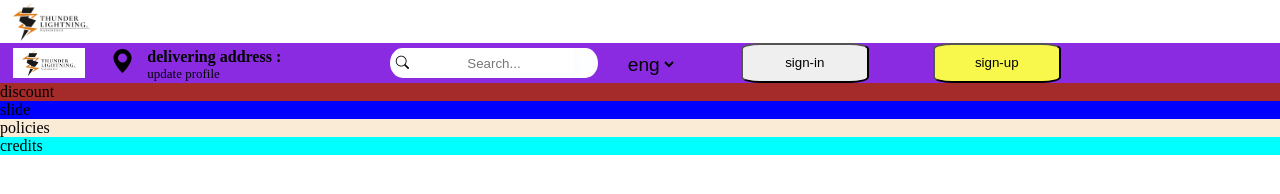
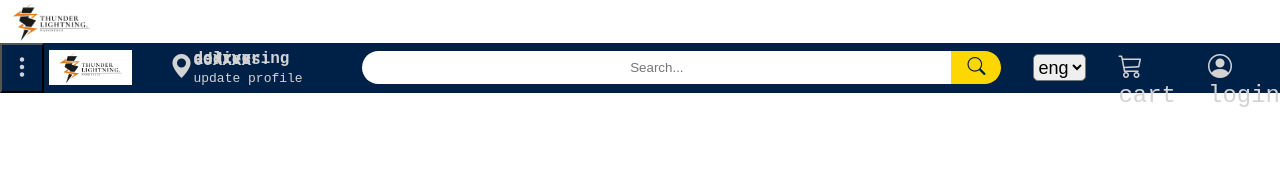
Before and after one commit to Sarath-Dharmaraj/E-Commerce, a plain HTML site: page index.html in a window 1280 px wide. Drawn offline with nearby package versions, Linux system fonts and the light colour scheme; a web font is replaced by a local one.

Commit message:
header updated

```diff
--- a/css.css
+++ b/css.css
@@ -1,67 +1,83 @@
-* {
+body {
     margin: 0;
+    max-width: 100%;
     box-sizing: border-box;
-}#logo-header-image{
+    font-family: "Audiowide", monospace;
+}#header-logo-image{
     width: 8%;
     margin: 0px;
     border: 0cap;
     vertical-align: middle;
 }
 #header-container{
+    background-color: #002147;
+    color: lightgray;
     display: flex;
-    vertical-align: middle;
-    height:40px;
+    align-items: center;
+    height:50px;
+    max-width: 100%;
 }
-#header-address{
-    margin-left: 2%;
-    width: 20%;
-    color: black;
+#header-container-3dot{
+
+    height: 100%;
+    width: 5%;
+    font-size: x-large;
+    color: lightgrey;
+    background-color: transparent;
 }
-#search-icon,#search-box,#search-disabled-button,#logo-header-tool-image{
-    height: 30px;
-    border: 0cap;
-    margin: 0.45% 0px;
+#header-container-address{
+    display: flex;
+    margin-left: 2.5%;
+    align-items: center;
 }
-#logo-header-tool-image{
-    margin-left: 1%;
-    vertical-align: middle;
-
+#header-container-search{
+    display: flex;
+    gap: 0px;
+    height: 65%;
+    margin-left: 2.5%;
 }
-#toolbar-header{
-  display: flex;
-  gap: 0px;
-  margin-top: 0.35%;
+#header-container-search-box{
+    border: 0px;
+    width: 585px;
+    border-bottom-left-radius: 25px ;
+    border-top-left-radius: 25px;
+    text-align: center;
 }
-#search-icon{
-    margin-left: 10%;
-    border-top-left-radius: 50%;
-    border-bottom-left-radius: 50%;
+#header-container-search-box:focus{
+    outline: 1px solid gold;
+    outline-offset: 2px;
 }
-#search-box{
-    text-align: center;
-    vertical-align: middle;
-    width: 100%;
+#header-container-search-icon{
+    border-bottom-right-radius: 25px;
+    border-top-right-radius: 25px;
+    border: 0;
+    font-size: large;
+    color: #002147;
+    background-color: gold;
+    width: 50px;
 }
-#search-disabled-button{
-    border-top-right-radius: 50%;
-    border-bottom-right-radius: 50%;
+#header-container-lang-selection{
+    font-size: large;
+    margin-left: 2.5%;
+    height: 55%;
+    border-radius: 5px;
 }
-#search-box:focus{
+#header-container-lang-selection:focus{
     outline: none;
 }
-#languages{
-    font-size: larger;
-    margin: 0.5% 0px 0px 1%;
-    height: 31px;
-    border-radius: 20%;
-    background-color: hsla(0, 0%, 0%, 0);
-    border: 0cap;
+#header-container-cart{
+    all: unset;
+    margin-left: 2.5%;
+    height: 55%;
+    font-size: x-large;
+    color: lightgrey;
+    background-color: transparent;
 }
-#languages:focus{
-    outline: none;
+#header-container-login{
+    all: unset;
+    margin-left: 2.5%;
+    height: 55%;
+    font-size: x-large;
+    color: lightgrey;
+    background-color: transparent;
 }
-#sign-in,#sign-up{
-    margin-left: 5%;
-    width: 10%;
-    border-radius: 15%;
-}
--- a/index.html
+++ b/index.html
@@ -5,36 +5,39 @@
             <link rel="stylesheet" href="css.css">
             <link rel="icon" type="image/png" href="Electric.png">
             <link rel="stylesheet" href="https://cdn.jsdelivr.net/npm/bootstrap-icons/font/bootstrap-icons.css">
+            <link rel="stylesheet" href="https://fonts.googleapis.com/css?family=Sofia">
     </head>
     <body>
         <header style="background-color:white; color: white;">
-                    <div id="logo-header">
-                        <img id="logo-header-image" src="Electric.png" alt="Logo">
+                    <div id="header-logo">
+                        <img id="header-logo-image" src="Electric.png" alt="Logo">
                     </div>
-                    <div id="header-container" style="background-color: blueviolet;">
-                        <img id="logo-header-tool-image" src="Electric.png" alt="Logo">
-                        <div id="header-address" style="display: flex;margin-top: 5px;">
-                            <i class="bi bi-geo-alt-fill" style="font-size: 24px; margin-top: 0.4%;"></i>
-                            <div style="margin-left: 5%;">
-                                <p id="header-address-pincode" style="font-weight: 700;">delivering address : </p>
-                                <p id="header-address-place" style="font-size: small;">update profile</p>
+                    <div id="header-container">
+                        <button id="header-container-3dot"><i class="bi bi-three-dots-vertical"></i></button>
+                        <img id="header-container-image" src="Electric.png" alt="Logo" style="width: 6.5% ;margin: 5px;">
+                        <div id="header-container-address">
+                            <i class="bi bi-geo-alt-fill" style="font-size: 24px;"></i>
+                            <div style="line-height: 1px;">
+                                <p id="header-container-address-display" style="font-weight: 700; ;">delivering address: <span id="header-container-address-pincode">00XXXX</span></p>
+                                <p id="header-container-address-place" style="font-size: small;">update profile</p>
                             </div>
                         </div>
-                        <div id="toolbar-header" class="search-box">
-                            <button id="search-icon" style="background-color: rgb(255, 255, 255);"><i class="bi bi-search" style="background-color: rgb(255, 255, 255);"></i></button>
-                            <input type="text" id="search-box" placeholder="Search...">
-                            <button id="search-disabled-button" style="background-color: rgb(253, 253, 253);" disabled><i class="bi bi-airplane-fill" style="background-color: rgb(253, 254, 255); color: rgb(252, 254, 255);"></i></button>
+                        <div id="header-container-search">
+                            <!--<button id="header-container-search-disabled-button" style="background-color: rgb(253, 253, 253);" disabled><i class="bi bi-airplane-fill" style="background-color: rgb(253, 254, 255); color: rgb(252, 254, 255);"></i></button> -->
+                            <input type="text" id="header-container-search-box" placeholder="Search...">
+                            <button id="header-container-search-icon"><i class="bi bi-search" ></i></button>
                         </div>
-                        <label for="languages" id="languages"></label>
-                        <select id="languages">
+
+                        <select id="header-container-lang-selection">
                             <option value="option1">eng</option>
                             <option value="option2">tam</option>
                             <option value="option3">spa</option>
                         </select>
-                        <button id="sign-in">sign-in</button>
-                        <button id="sign-up" style="background-color: rgb(248, 248, 76);">sign-up</button>
+                        <button id="header-container-cart" style="" ><i class="bi bi-cart3"></i> cart</button>
+                        <button id="header-container-login"><i class="bi bi-person-circle"></i> login</button>
                     </div>
         </header>
+        <!--
         <div style="background-color:brown ;">
             discount
         </div>
@@ -47,5 +50,8 @@
         <footer style="background-color: aqua;">
             credits
         </footer>
+        <p style="background-color: #002147;">j</p>
+        <p style="background-color: #ffd700;color: black;">o</p>
+        <p style="background-color: #000000;">h</p> -->
     </body>
 </html>
```
